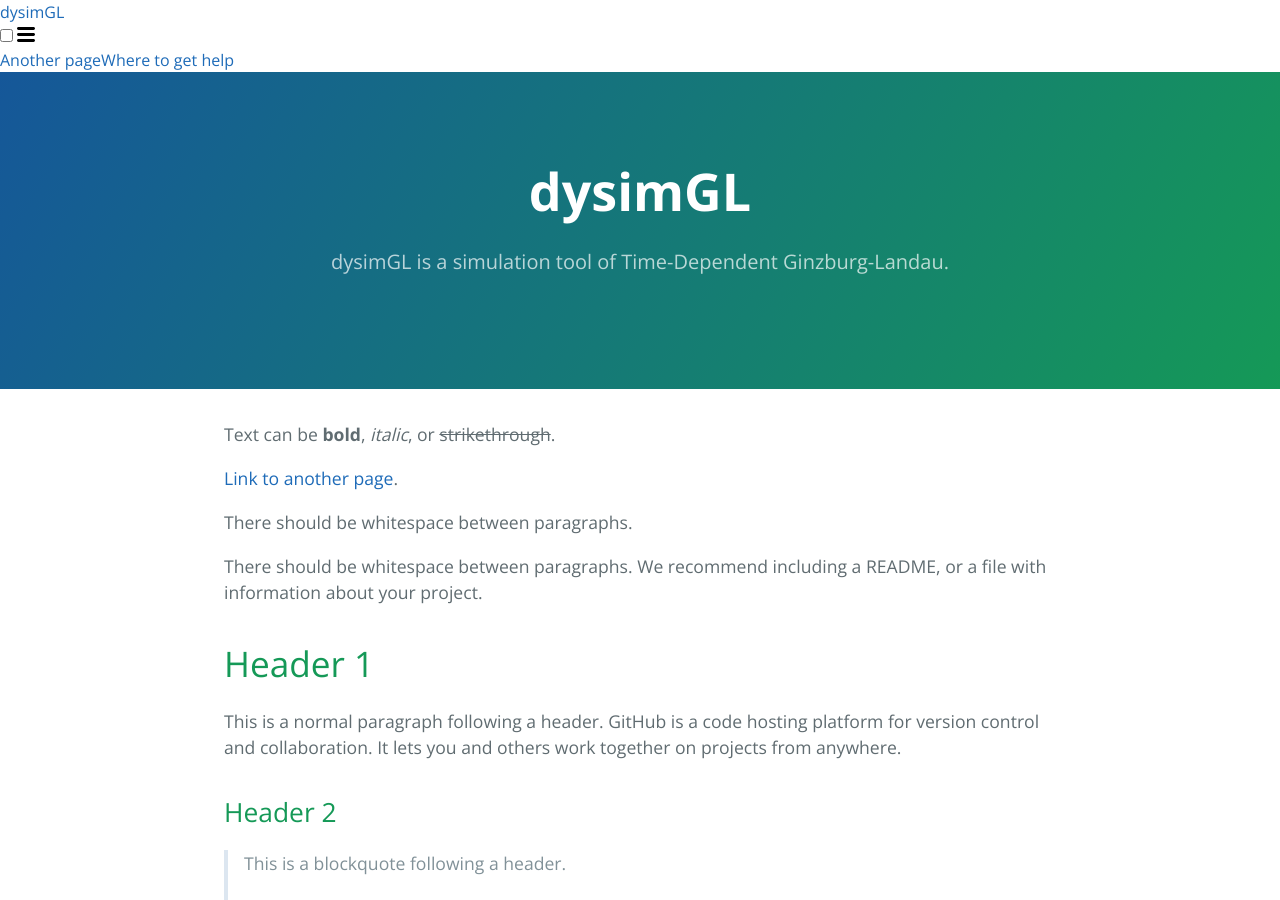
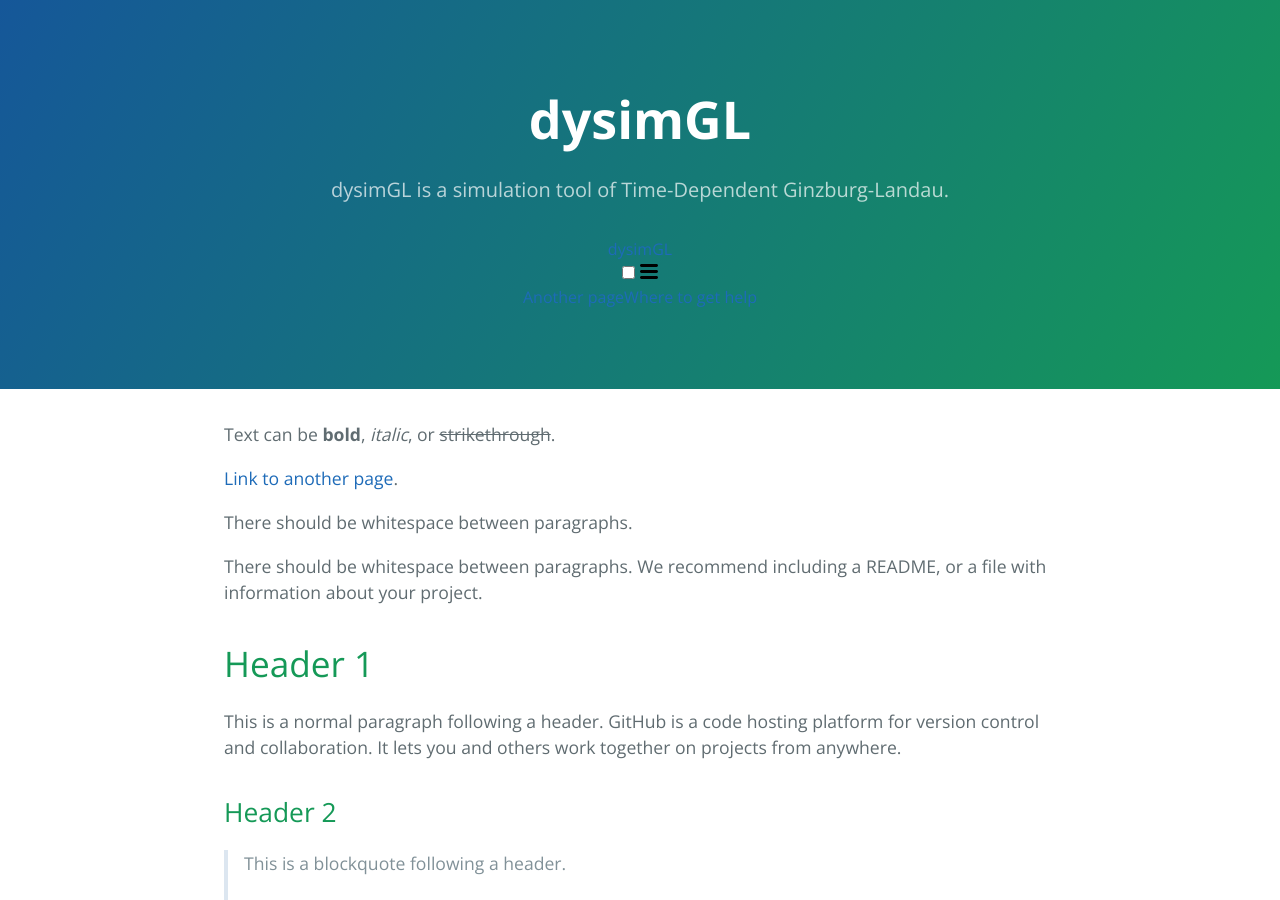
Before and after one commit to dyGiLa/dygila.github.io, a Jekyll site: the page built from index.md, in a window 1280 px wide and 900 px high. Built offline with Jekyll 4.4.1, drawn with Linux system fonts in a browser that asks for light colours.

Commit message:
debug _layout/default.html

```diff
--- a/_layouts/default.html
+++ b/_layouts/default.html
@@ -13,8 +13,6 @@
     {% include head-custom.html %}
   </head>
 
-   {% include header.html %}
-
   <body>
     <a id="skip-to-content" href="#content">Skip to the content.</a>
 
@@ -28,6 +26,8 @@
         <a href="{{ site.github.zip_url }}" class="btn">Download .zip</a>
         <a href="{{ site.github.tar_url }}" class="btn">Download .tar.gz</a>
       {% endif %}
+
+      {% include header.html %}
     </header>
 
     <main id="content" class="main-content" role="main">
```
